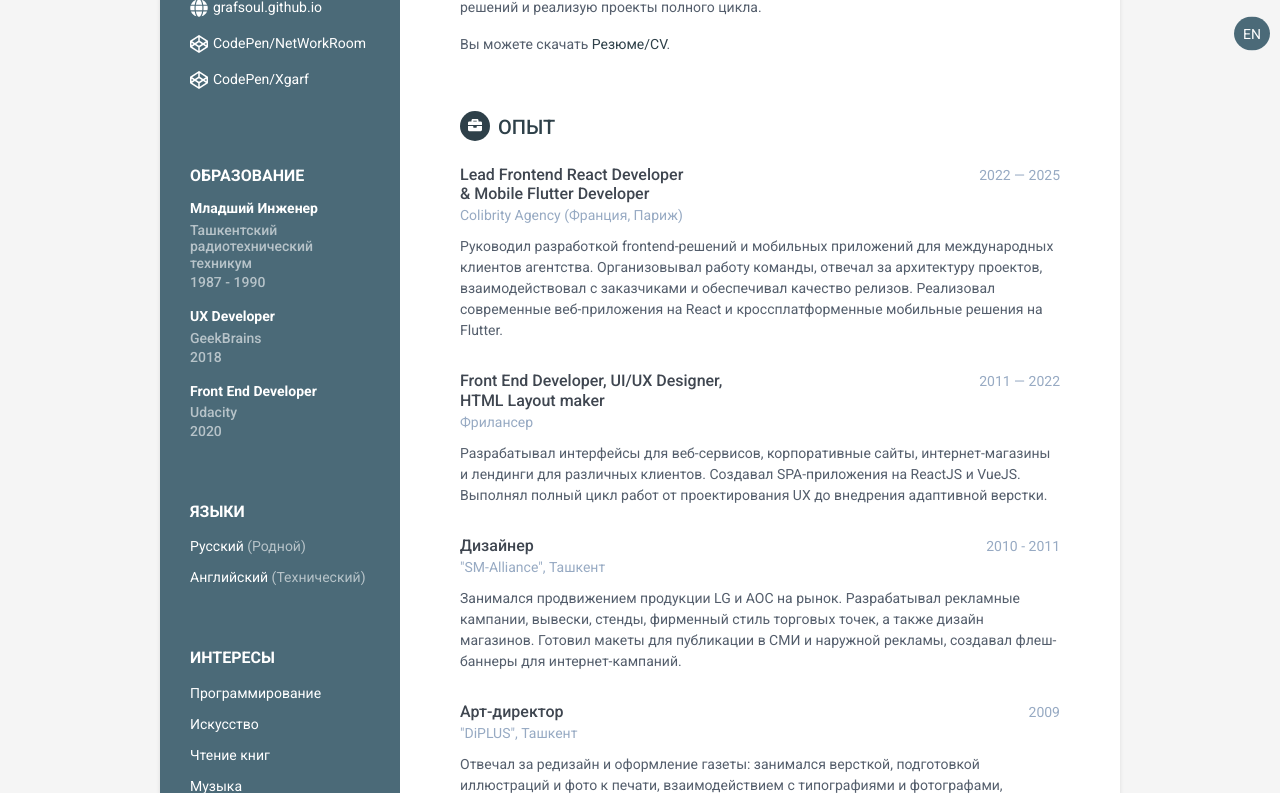
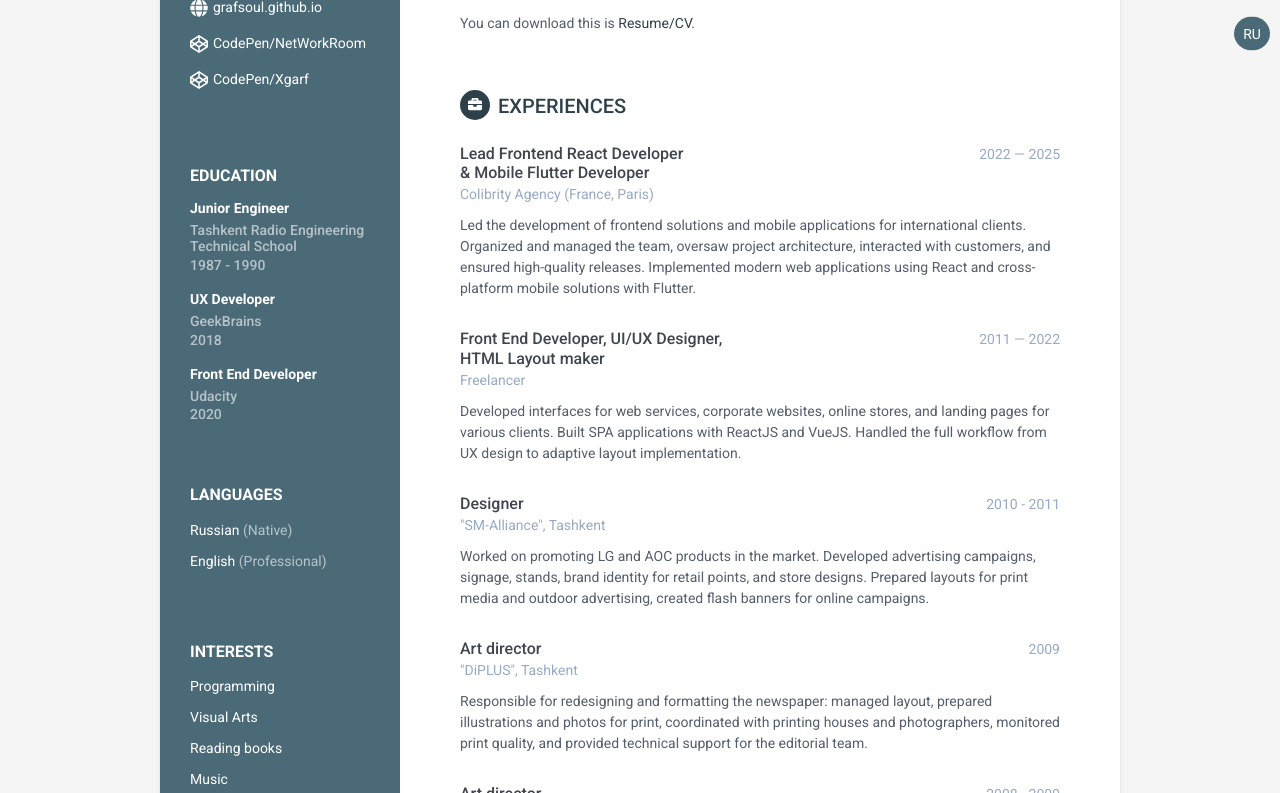
Before and after one commit to GrafSoul/grafsoul.github.io, a website built with Vite: page src/index.html in a window 1280 px wide. Shown: the part 364-1157 px from the top of the page. Built offline with nearby package versions, Linux system fonts and the light colour scheme.

Commit message:
refactor: Update language toggle functionality in main.js and adjust references in index.html for improved user experience

```diff
--- /dev/null
+++ b/docs/assets/js/index.CjuU2kej.js
@@ -0,0 +1 @@
+(function(){const n=document.createElement("link").relList;if(n&&n.supports&&n.supports("modulepreload"))return;for(const e of document.querySelectorAll('link[rel="modulepreload"]'))r(e);new MutationObserver(e=>{for(const t of e)if(t.type==="childList")for(const o of t.addedNodes)o.tagName==="LINK"&&o.rel==="modulepreload"&&r(o)}).observe(document,{childList:!0,subtree:!0});function i(e){const t={};return e.integrity&&(t.integrity=e.integrity),e.referrerPolicy&&(t.referrerPolicy=e.referrerPolicy),e.crossOrigin==="use-credentials"?t.credentials="include":e.crossOrigin==="anonymous"?t.credentials="omit":t.credentials="same-origin",t}function r(e){if(e.ep)return;e.ep=!0;const t=i(e);fetch(e.href,t)}})();function s(){document.documentElement.classList.add("ready")}document.readyState==="complete"?s():window.addEventListener("load",s);document.addEventListener("DOMContentLoaded",function(){$(".en").show(),$(".ru").hide(),$(".russian").addClass("active"),$(".russian").click(function(){console.log("russian"),$(".en").fadeOut("slow",function(){$(".ru").fadeIn("slow")}),$(".english").addClass("active"),$(".russian").removeClass("active")}),$(".english").click(function(){console.log("english"),$(".ru").fadeOut("slow",function(){$(".en").fadeIn("slow")}),$(".russian").addClass("active"),$(".english").removeClass("active")}),document.getElementById("currentYear").textContent=new Date().getFullYear(),document.getElementById("currentYear2").textContent=new Date().getFullYear()});
--- a/docs/assets/js/index.D3JuRfdc.js
+++ /dev/null
@@ -1 +0,0 @@
-(function(){const n=document.createElement("link").relList;if(n&&n.supports&&n.supports("modulepreload"))return;for(const e of document.querySelectorAll('link[rel="modulepreload"]'))r(e);new MutationObserver(e=>{for(const t of e)if(t.type==="childList")for(const o of t.addedNodes)o.tagName==="LINK"&&o.rel==="modulepreload"&&r(o)}).observe(document,{childList:!0,subtree:!0});function i(e){const t={};return e.integrity&&(t.integrity=e.integrity),e.referrerPolicy&&(t.referrerPolicy=e.referrerPolicy),e.crossOrigin==="use-credentials"?t.credentials="include":e.crossOrigin==="anonymous"?t.credentials="omit":t.credentials="same-origin",t}function r(e){if(e.ep)return;e.ep=!0;const t=i(e);fetch(e.href,t)}})();function s(){document.documentElement.classList.add("ready")}document.readyState==="complete"?s():window.addEventListener("load",s);document.addEventListener("DOMContentLoaded",function(){$(".ru").show(),$(".en").hide(),$(".english").addClass("active"),$(".russian").click(function(){console.log("russian"),$(".en").fadeOut("slow",function(){$(".ru").fadeIn("slow")}),$(".english").addClass("active"),$(".russian").removeClass("active")}),$(".english").click(function(){console.log("english"),$(".ru").fadeOut("slow",function(){$(".en").fadeIn("slow")}),$(".russian").addClass("active"),$(".english").removeClass("active")}),document.getElementById("currentYear").textContent=new Date().getFullYear(),document.getElementById("currentYear2").textContent=new Date().getFullYear()});
--- a/docs/index.html
+++ b/docs/index.html
@@ -59,7 +59,7 @@
             src="https://use.fontawesome.com/releases/v5.15.4/js/all.js"
         ></script>
         <!-- Main JS module for Vite -->
-      <script type="module" crossorigin src="./assets/js/index.D3JuRfdc.js"></script>
+      <script type="module" crossorigin src="./assets/js/index.CjuU2kej.js"></script>
       <link rel="stylesheet" crossorigin href="./assets/css/index.n0MrSYpu.css">
     </head>
 
--- a/src/js/main.js
+++ b/src/js/main.js
@@ -21,9 +21,9 @@ if (document.readyState === 'complete') {
 // Main functionality
 document.addEventListener('DOMContentLoaded', function () {
     // Ensure jQuery is loaded from the CDN in index.html
-    $('.ru').show();
-    $('.en').hide();
-    $('.english').addClass('active');
+    $('.en').show();
+    $('.ru').hide();
+    $('.russian').addClass('active');
 
     $('.russian').click(function () {
         console.log('russian');
```
